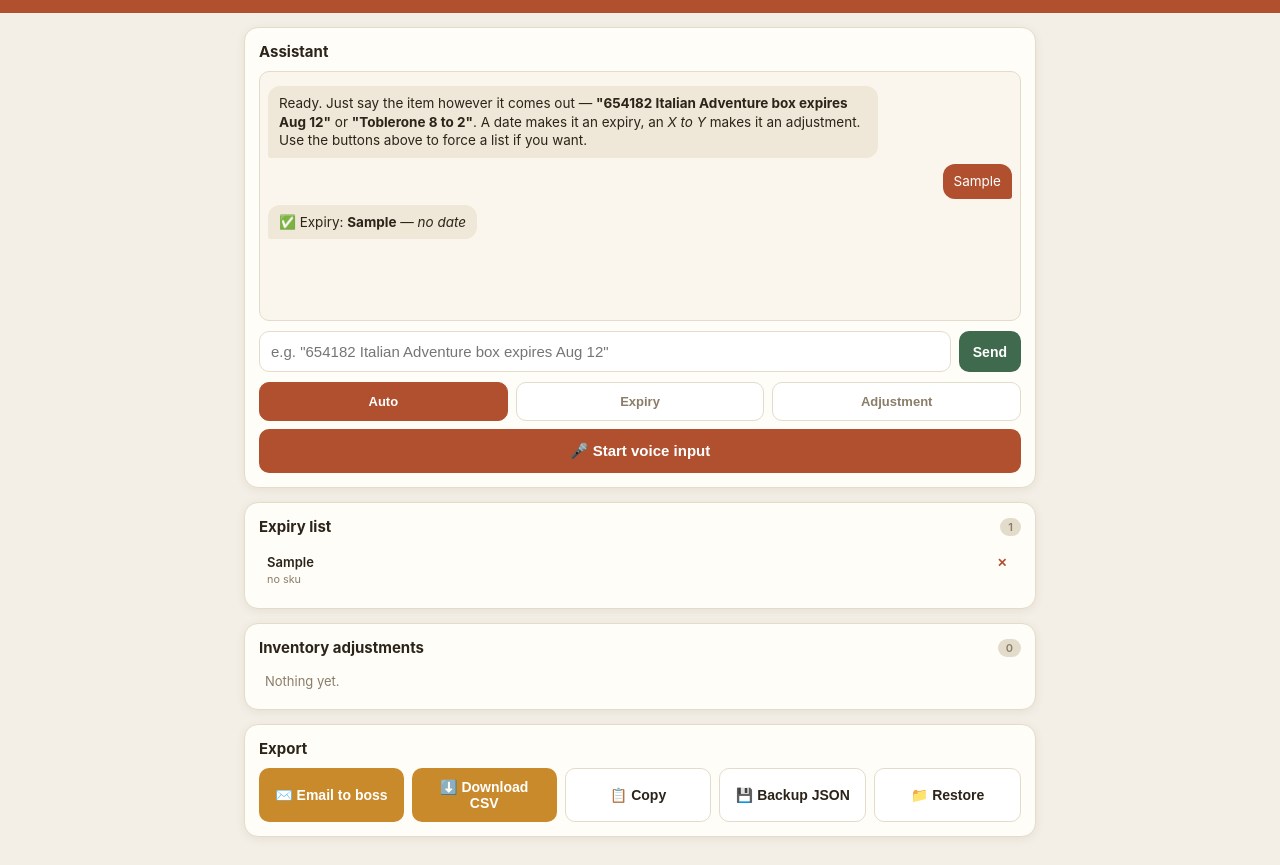
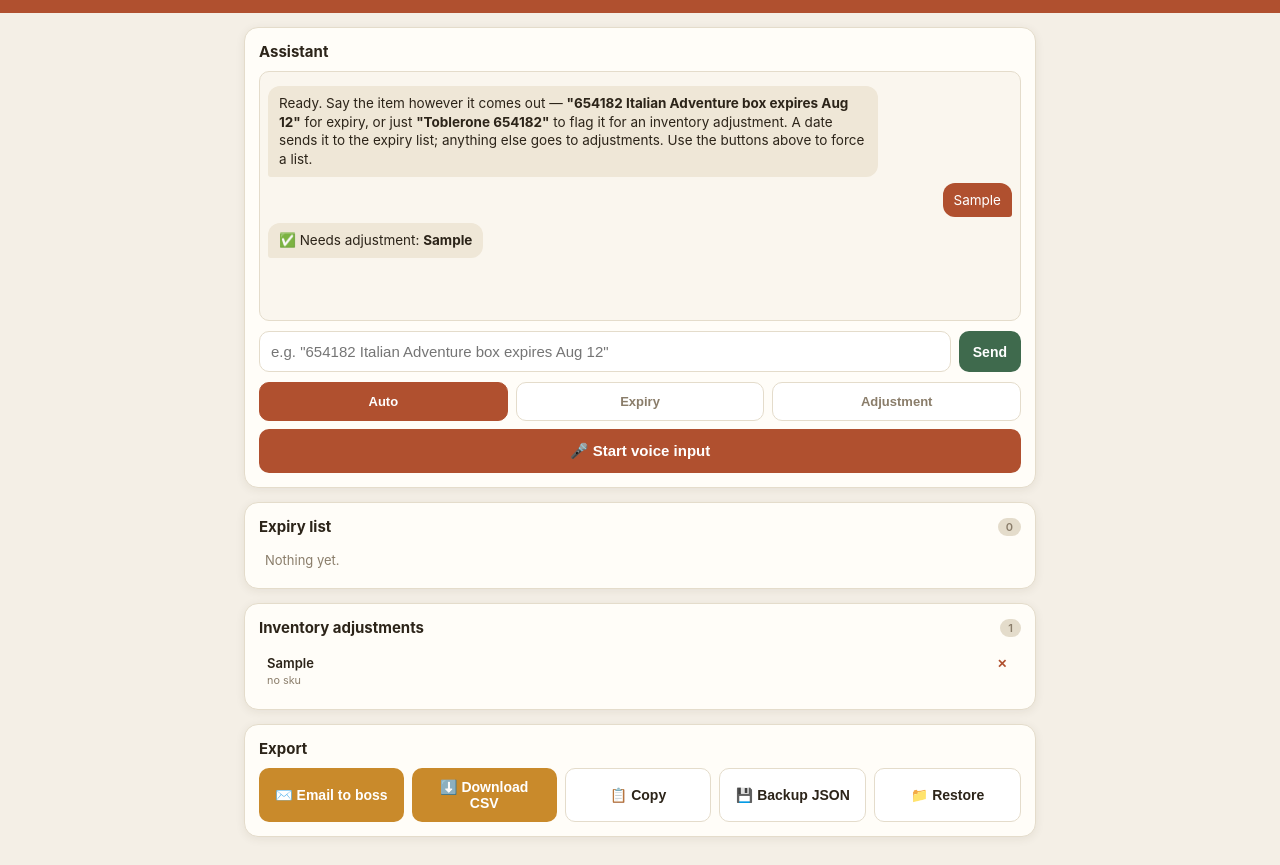
Before and after one commit to hkcm91/World-Market-Inventory, a plain HTML site: page index.html in a window 1280 px wide. Both pictures are taken after typing "Sample" into the empty fields and a click on the button "Send". Shown: the part 60-925 px from the top of the page. Drawn offline with Linux system fonts and the light colour scheme.

Commit message:
Drop quantities from adjustments: adjustment entries just flag product + SKU. Auto-routing = date -> expiry, else -> adjustment. Update confirmations, exports, and intro copy

```diff
--- a/index.html
+++ b/index.html
@@ -107,7 +107,7 @@
 const LS='wm_inventory_v2';
 let db={expiry:[],adjust:[]};
 let mode='auto';
-function load(){try{const s=JSON.parse(localStorage.getItem(LS));if(s)db=s;}catch(e){}
+function load(){try{var s=JSON.parse(localStorage.getItem(LS));if(s)db=s;}catch(e){}
   db.expiry=db.expiry||[];db.adjust=db.adjust||[];}
 function save(){localStorage.setItem(LS,JSON.stringify(db));}
 
@@ -161,24 +161,6 @@ function extractDate(text){
   return {date:found,rest:rest};
 }
 
-/* ================= quantity parsing ================= */
-const NUMWORDS={zero:0,one:1,two:2,three:3,four:4,five:5,six:6,seven:7,eight:8,nine:9,ten:10,eleven:11,twelve:12};
-function w2n(s){return s in NUMWORDS?NUMWORDS[s]:(/^\d+$/.test(s)?+s:null);}
-function extractQty(text){
-  var t=text,oldQ=null,newQ=null,matched=null;
-  var m=t.match(/(?:from|for)?\s*([a-z0-9]+)\s+to\s+([a-z0-9]+)/i);
-  if(m&&w2n(m[1].toLowerCase())!=null&&w2n(m[2].toLowerCase())!=null){
-    oldQ=w2n(m[1].toLowerCase());newQ=w2n(m[2].toLowerCase());matched=m[0];
-  } else {
-    m=t.match(/\b(?:change to|set to|adjust to|make it|to|=)\s*([a-z0-9]+)/i);
-    if(m&&w2n(m[1].toLowerCase())!=null){newQ=w2n(m[1].toLowerCase());matched=m[0];}
-  }
-  var isAdjust=(newQ!=null)||/\b(change|adjust|count|set|update|recount)\b/i.test(t);
-  var rest=t;if(matched)rest=t.replace(matched,' ');
-  rest=rest.replace(/\b(change|adjust|adjustment|count|recount|set|update|inventory|qty|quantity)\b/ig,' ');
-  return {oldQ:oldQ,newQ:newQ,isAdjust:isAdjust,rest:rest};
-}
-
 /* ================= sku + name ================= */
 function extractSku(text){
   var m=text.match(/\bsku\s*#?\s*([a-z0-9\-]{3,})/i);
@@ -188,40 +170,37 @@ function extractSku(text){
   return {sku:'',rest:text};
 }
 const COMMAND=new Set(['add','put','please','mark','log','record','the','a','an','to','on',
- 'of','for','list','needs','need','item','this','that','it','my','and','is','be','make','got','have']);
+ 'of','for','list','needs','need','item','this','that','it','my','and','is','be','make','got',
+ 'have','change','changed','adjust','adjustment','update','recount','count']);
 function cleanName(text){
   return text.replace(/[^\w\s\-'&]/g,' ').split(/\s+/)
     .filter(function(w){return w && !COMMAND.has(w.toLowerCase());})
     .join(' ').replace(/\s+/g,' ').trim();
 }
 
-/* ================= run (order-independent, no catalog) ================= */
+/* ================= run ================= */
 function run(raw){
   raw=(raw||'').trim();if(!raw)return;
   document.getElementById('cmd').value='';
   say(raw,'user');
 
   var wantsExpiry=/expir|best\s*by|\bbb\b|use\s*by/i.test(raw);
+  var wantsAdjust=/\b(change|adjust|recount|count|needs?\s+(?:to\s+be\s+)?adjust)/i.test(raw);
   var dr=extractDate(raw);
-  var qr=extractQty(dr.rest);
-  var sr=extractSku(qr.rest);
+  var sr=extractSku(dr.rest);
   var name=cleanName(sr.rest);
 
   var action;
   if(mode!=='auto'){action=mode;}
-  else if(qr.isAdjust && !dr.date){action='adjust';}
   else if(dr.date||wantsExpiry){action='expiry';}
-  else if(qr.isAdjust){action='adjust';}
-  else{action='expiry';}
+  else{action='adjust';}
 
   var label=name || (sr.sku?('SKU '+sr.sku):'');
   if(!label){say('\u2753 I need at least a product name or a SKU.');return;}
 
   if(action==='adjust'){
-    db.adjust.push({sku:sr.sku,name:label,oldQ:(qr.oldQ!=null?qr.oldQ:''),
-      newQ:(qr.newQ!=null?qr.newQ:''),t:new Date().toLocaleString()});
-    say('\u2705 Adjustment: <b>'+label+'</b>'+(sr.sku?' ('+sr.sku+')':'')+' '+
-      (qr.oldQ!=null?qr.oldQ:'?')+' \u2192 '+(qr.newQ!=null?qr.newQ:'?'));
+    db.adjust.push({sku:sr.sku,name:label,t:new Date().toLocaleString()});
+    say('\u2705 Needs adjustment: <b>'+label+'</b>'+(sr.sku?' ('+sr.sku+')':''));
   } else {
     db.expiry.push({sku:sr.sku,name:label,exp:(dr.date?dr.date.iso:''),
       expDisp:(dr.date?dr.date.disp:''),t:new Date().toLocaleString()});
@@ -264,7 +243,7 @@ function render(){
   var aj=document.getElementById('adjust');
   aj.innerHTML=db.adjust.length?db.adjust.map(function(x,i){
     return '<div class="item"><button class="del" onclick="rm(\'adjust\','+i+')">\u2715</button>'+
-      '<b>'+x.name+'</b><br><small>'+(x.sku||'no sku')+' \u00b7 '+x.oldQ+' \u2192 '+x.newQ+'</small></div>';
+      '<b>'+x.name+'</b><br><small>'+(x.sku||'no sku')+'</small></div>';
   }).join(''):'<div class="empty">Nothing yet.</div>';
 
   document.getElementById('ec').textContent=db.expiry.length;
@@ -279,8 +258,8 @@ function csv(){
   var s='',exs=sortedExpiry();
   if(exs.length){s+='EXPIRY LIST (soonest first)\nProduct,SKU,Expires,Logged\n';
     exs.forEach(function(x){s+='"'+x.name+'",'+(x.sku||'')+','+(x.expDisp||'')+',"'+x.t+'"\n';});s+='\n';}
-  if(db.adjust.length){s+='INVENTORY ADJUSTMENTS\nProduct,SKU,Old,New,Logged\n';
-    db.adjust.forEach(function(x){s+='"'+x.name+'",'+(x.sku||'')+','+x.oldQ+','+x.newQ+',"'+x.t+'"\n';});}
+  if(db.adjust.length){s+='INVENTORY ADJUSTMENTS NEEDED\nProduct,SKU,Logged\n';
+    db.adjust.forEach(function(x){s+='"'+x.name+'",'+(x.sku||'')+',"'+x.t+'"\n';});}
   return s||'No entries yet.';
 }
 function copyData(){navigator.clipboard.writeText(csv()).then(function(){say('\ud83d\udccb Copied \u2014 paste into Excel or email.');});}
@@ -298,7 +277,7 @@ function restore(e){var f=e.target.files[0];if(!f)return;var r=new FileReader();
 /* ================= init ================= */
 document.getElementById('cmd').addEventListener('keydown',function(e){if(e.key==='Enter')run(e.target.value);});
 load();render();
-say('Ready. Just say the item however it comes out \u2014 <b>"654182 Italian Adventure box expires Aug 12"</b> or <b>"Toblerone 8 to 2"</b>. A date makes it an expiry, an <i>X to Y</i> makes it an adjustment. Use the buttons above to force a list if you want.');
+say('Ready. Say the item however it comes out \u2014 <b>"654182 Italian Adventure box expires Aug 12"</b> for expiry, or just <b>"Toblerone 654182"</b> to flag it for an inventory adjustment. A date sends it to the expiry list; anything else goes to adjustments. Use the buttons above to force a list.');
 </script>
 </body>
 </html>
```
